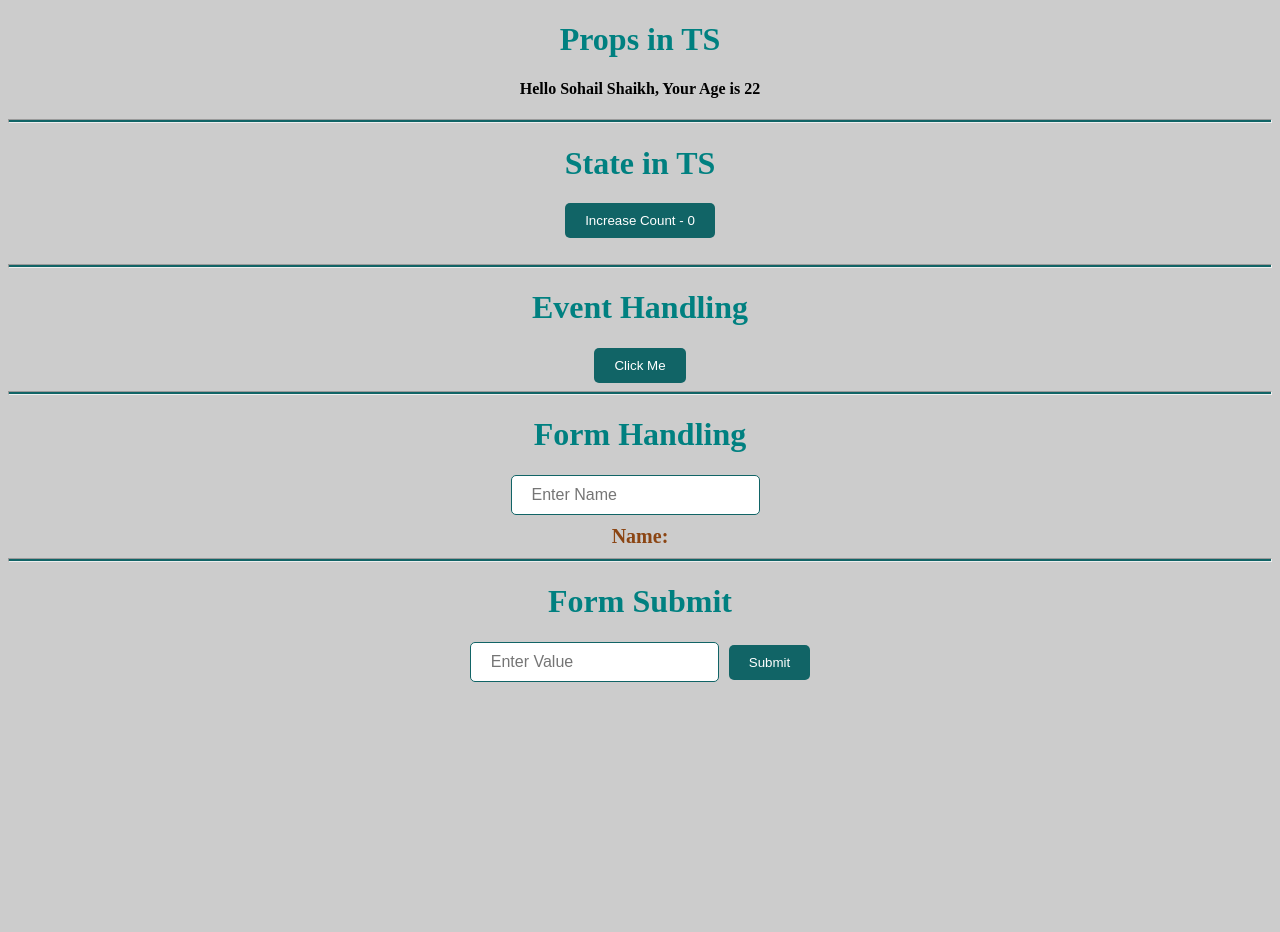
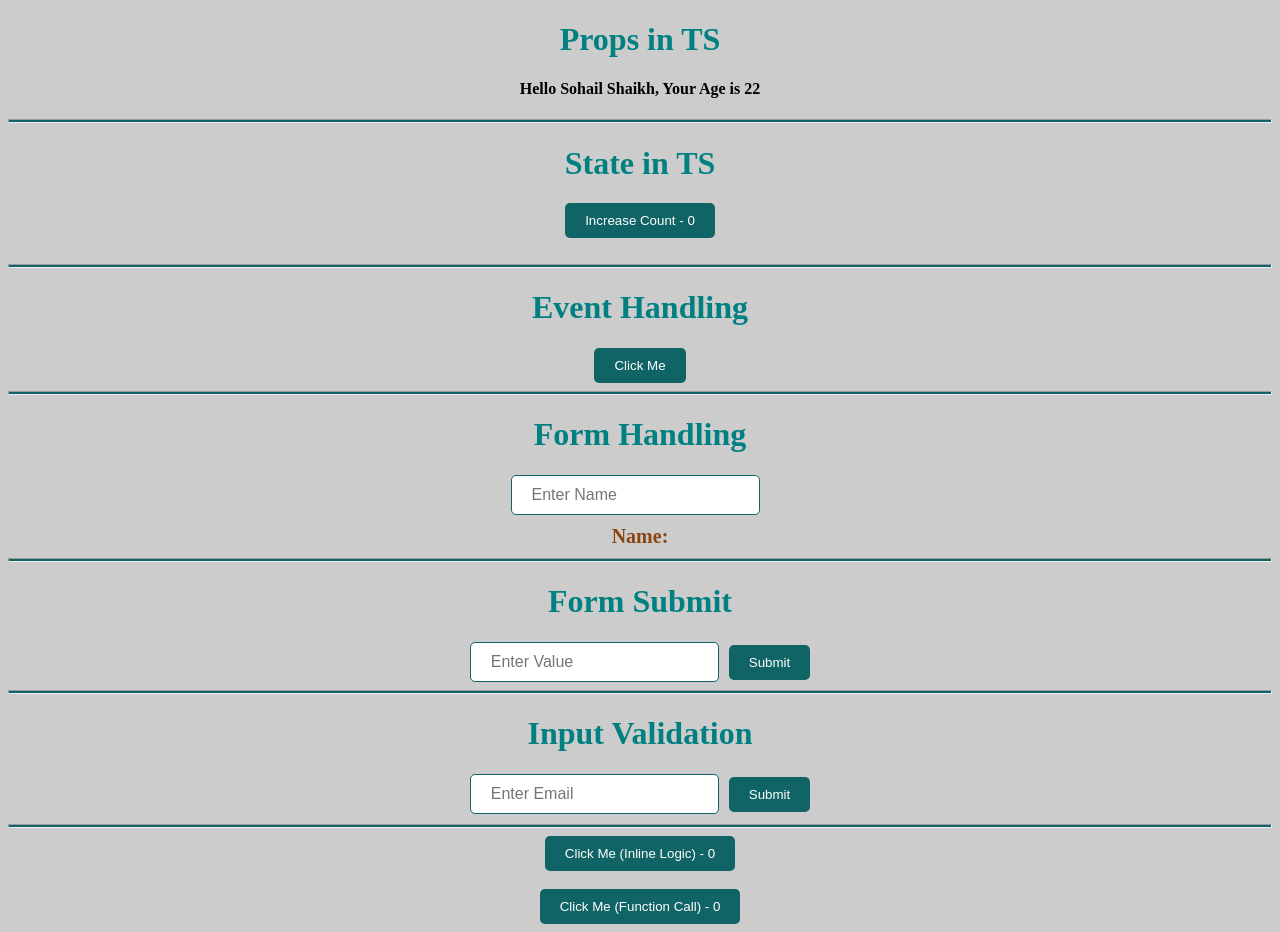
Before and after one commit to sohail019/Complete-TypeScript, a React (Vite) app in the folder 07_TypeScript_with_React/: page / in a window 1280 px wide. Before the commit the page ends 800 px from the top, so only its background shows below. Built offline with nearby package versions, Linux system fonts and the light colour scheme.

Commit message:
Learned about useState hook

```diff
--- a/07_TypeScript_with_React/src/App.tsx
+++ b/07_TypeScript_with_React/src/App.tsx
@@ -1,6 +1,8 @@
 import { FormHandling } from "./components/TS/Events/FormHandling"
 import { FormSubmit } from "./components/TS/Events/FormSubmit"
 import { HandlingEvents } from "./components/TS/Events/HandlingEvents"
+import { InputValidation } from "./components/TS/Events/InputValidation"
+import { UseState } from "./components/TS/Hooks/UseState"
 import { Greeting } from "./components/TS/Props"
 import { State } from "./components/TS/State"
 
@@ -17,6 +19,10 @@ export const App = () => {
     <FormHandling />
     <hr />
     <FormSubmit />
+    <hr />
+    <InputValidation />
+    <hr />
+    <UseState />
     </>
   )
 }
--- /dev/null
+++ b/07_TypeScript_with_React/src/components/TS/Events/InputValidation.tsx
@@ -0,0 +1,39 @@
+import React, { useState } from 'react'
+
+export const InputValidation:React.FC = () => {
+
+    const [email, setEmail] = useState<string>("")
+    const [text, setText] = useState<string>("")
+
+    const handleform = (e:React.FormEvent<HTMLFormElement>): void => {
+        e.preventDefault()
+        if(validateEmail(email)) {
+            setText("Valid Email Submitted: " + email)
+        } else{
+            setText("Invalid Email Submitted: " + email)
+        }
+    }
+
+    const handleChange = (e:React.ChangeEvent<HTMLInputElement>): void => {
+        setEmail(e.target.value)
+    }
+
+    const validateEmail = (email: string): boolean => {
+        const regex = /^[^\s@]+@[^\s@]+\.[^\s@]+$/;
+        return regex.test(email)
+    }
+
+  return (
+    <form onSubmit={handleform}>
+      <h1>Input Validation</h1>
+      <input
+        type="text"
+        value={email}
+        onChange={handleChange}
+        placeholder="Enter Email"
+      />
+      <button>Submit</button>
+      <p>{text}</p>
+    </form>
+  );
+}
--- /dev/null
+++ b/07_TypeScript_with_React/src/components/TS/Hooks/UseState.tsx
@@ -0,0 +1,18 @@
+import React, { useState } from 'react'
+
+export const UseState:React.FC = () => {
+
+    const [count, setCount] = useState<number>(0)
+
+    const handleClick = (): void => {
+        setCount((prev) => prev + 1)
+    }
+  return (
+    <div>
+        <button onClick={() => setCount((prev) => prev + 1)}>Click Me (Inline Logic) - {count}</button>
+        <br />
+        <br />
+        <button onClick={handleClick}>Click Me (Function Call) - {count}</button>
+    </div>
+  )
+}
```
